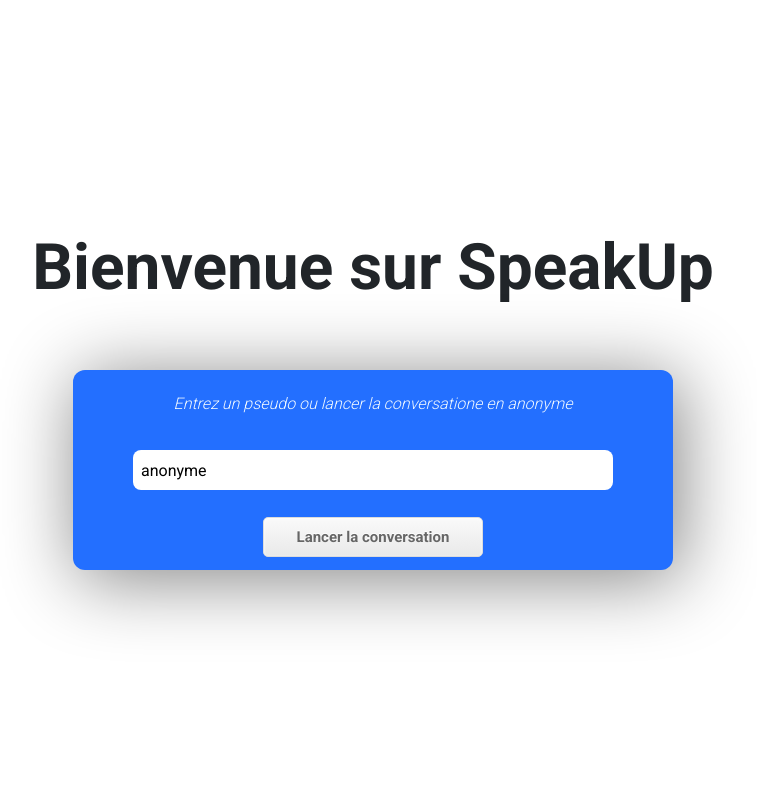
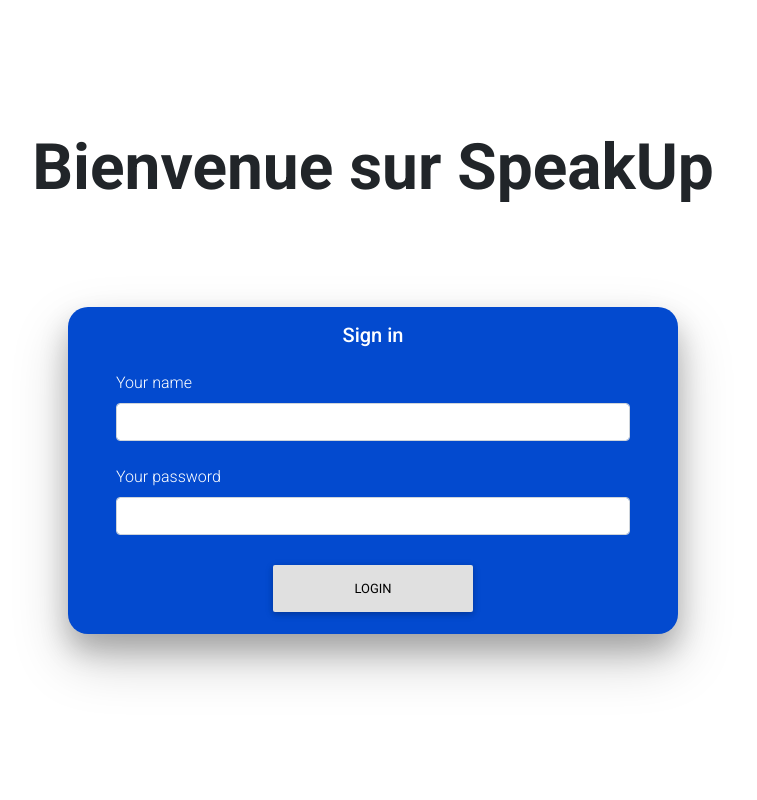
Before and after one commit to charlesgourdin/HPI-front, a React (Create React App) app: page / in a window 1280 px wide. Shown: the top 800 px of the page, without its empty margins (267-1024 px from the left). Built offline with nearby package versions, Linux system fonts and the light colour scheme; no server answers.

Commit message:
Mise en place des composants accueil et identification

```diff
--- a/src/App.js
+++ b/src/App.js
@@ -1,6 +1,7 @@
 import React from 'react';
 import './App.css';
-import Accueil from './pages/Accueil';
+import AccueilPsy from './pages/AccueilPsy';
+import AccueilCollab from './pages/AccueilCollab';
 import Psychologue from './pages/Psychologue';
 import Collaborateur from './pages/Collaborateur';
 import 'bootstrap/dist/css/bootstrap.min.css';
@@ -26,7 +27,7 @@
       const path = "/collab";
       return (
         <>
-          <Route exact path='/' component={Accueil} />
+          <Route exact path='/id' component={AccueilCollab} />
           <Route path={path} component={Collaborateur} />
         </>
       )
@@ -50,10 +51,11 @@
     }}>
       <SocketProvider>
         <BrowserRouter>
-          <Route exact path='/' component={Accueil} />
+          <Route exact path='/' component={AccueilPsy} />
+          <Route path='/id' component={AccueilCollab} />
           <Route path='/psy' component={Psychologue} />
           <Route path='/collab' component={Collaborateur} />
-          {url_test()}
+          {/* {url_test()} */}
         </BrowserRouter>
       </SocketProvider>
     </div>
--- a/src/pages/Accueil.css
+++ /dev/null
@@ -1,69 +0,0 @@
-.accueilContainer{
-    width: 100vw;
-    height: 100vh;
-    display: flex;
-    flex-direction: column;
-    justify-content: center;
-    align-items: center;
-}
-
-.accueilContainer h2{
-    margin-bottom: 64px;
-    font-weight: bold;
-    font-size: 64px;
-}
-
-.accueilForm{
-    background-color: #236FFF;
-    height: 200px;
-    width: 600px;
-    border-radius: 12px;
-    display: flex;
-    flex-direction: column;
-    justify-content: space-around;
-    align-items: center;
-    -webkit-box-shadow: 6px 8px 74px 2px rgba(0,0,0,0.48);
-    -moz-box-shadow: 6px 8px 74px 2px rgba(0,0,0,0.48);
-    box-shadow: 6px 8px 74px 2px rgba(0,0,0,0.48);
-}
-
-.accueilForm p {
-    color: aliceblue;
-    margin: 8px;
-    font-style:Italic;
-}
-
-.accueilForm input {
-    width: 80%;
-    height: 40px;
-    border-radius: 8px;
-    border: none;
-    font-family: 'Roboto', sans-serif;
-    padding: 8px;
-}
-
-.accueilForm button {
-	box-shadow:inset 0px 1px 3px 0px #ffffff;
-	background:linear-gradient(to bottom, #f9f9f9 5%, #e9e9e9 100%);
-	background-color:#f9f9f9;
-	border-radius:5px;
-	border:1px solid #dcdcdc;
-	display:inline-block;
-	cursor:pointer;
-	color:#666666;
-	font-family: 'Roboto', sans-serif;
-	font-size:15px;
-	font-weight:bold;
-	padding:8px 33px;
-	text-decoration:none;
-	text-shadow:0px -1px 0px #ffffff;
-}
-.accueilForm button:hover {
-    background:linear-gradient(to bottom, #e9e9e9 5%, #f9f9f9 100%);
-	background-color:#e9e9e9;
-}
-
-.accueilForm button:active {
-	position:relative;
-	top:1px;
-}
--- a/src/pages/Accueil.js
+++ /dev/null
@@ -1,29 +0,0 @@
-import React, { useContext, useState } from 'react';
-import { Link } from 'react-router-dom'
-import './Accueil.css';
-import { SocketContext } from '../providers/SocketContext'
-
-const Accueil = () => {
-
-    const { changeUsername } = useContext(SocketContext)
-    const [name, changeName] = useState('anonyme')
-
-    return (
-        <div className='accueilContainer'>
-            <h2>Bienvenue sur SpeakUp</h2>
-            <div className='accueilForm'>
-                <p>Entrez un pseudo ou lancer la conversatione en anonyme</p>
-                <input
-                    type='text'
-                    id='user'
-                    name='user'
-                    onChange={e => changeName(e.target.value)}
-                    value={name}
-                />
-                <Link to={'/collab'}><button onClick={() => changeUsername(name)}>Lancer la conversation</button></Link>
-            </div>
-        </div>
-    )
-}
-
-export default Accueil;
--- /dev/null
+++ b/src/pages/AccueilCollab.js
@@ -0,0 +1,50 @@
+import React, { useContext, useState } from 'react';
+import { Link } from 'react-router-dom'
+import { SocketContext } from '../providers/SocketContext'
+import { MDBCol } from 'mdbreact'
+
+const AccueilCollab = () => {
+
+    const { changeUsername } = useContext(SocketContext)
+    const [name, changeName] = useState('anonyme')
+
+    return (
+        <div className='w-100 h-100 d-flex flex-column justify-content-center align-items-center'>
+            <h2 style={{
+                marginBottom: '64px',
+                fontWeight: 'bold',
+                fontSize: '64px'
+            }}>
+                Bienvenue sur SpeakUp
+            </h2>
+            <MDBCol md='6' className='d-flex align-items-center'>
+                <form className='w-100 px-5 py-3 z-depth-4' style={{
+                    backgroundColor: '#034ACF',
+                    borderRadius: '20px'
+                }}>
+                    <p className='h5 text-center mb-4 white-text'>Entrez un pseudo ou lancer la conversation en anonyme</p>
+                    <label htmlFor='defaultFormLoginEmailEx' className='white-text'>
+                        Votre pseudo
+                  </label>
+                    <input type='text'
+                        id='user'
+                        name='user'
+                        onChange={e => changeName(e.target.value)}
+                        value={name}
+                        className='form-control' />
+                    <div className='text-center mt-4'>
+                        <Link to={'/collab'}><button
+                            className='btn btn-light'
+                            type='submit'
+                            style={{ width: '300px' }}
+                            onClick={() => changeUsername(name)}>
+                            Lancer la conversation
+                    </button></Link>
+                    </div>
+                </form>
+            </MDBCol>
+        </div>
+    )
+}
+
+export default AccueilCollab;
--- /dev/null
+++ b/src/pages/AccueilPsy.js
@@ -0,0 +1,76 @@
+import React, { Component, useContext, useState } from 'react';
+import { Link } from 'react-router-dom'
+import { SocketContext } from '../providers/SocketContext'
+import { MDBCol } from 'mdbreact'
+
+class AccueilPsy extends Component {
+    constructor(props) {
+        super(props)
+        this.state = {
+
+        }
+    }
+
+    updateField = (event) => {
+        this.setState({ [event.target.name]: event.target.value })
+    }
+
+    handleSubmit = (e) => {
+        e.preventDefault();
+        fetch("/",
+            {
+                method: 'POST',
+                headers: new Headers({
+                    'Content-Type': 'application/json'
+                }),
+                body: JSON.stringify(this.state),
+            })
+            .then(res => {
+                if (res.ok) {
+                    return res.json()
+                }
+                else {
+                    throw new Error(res.statusText);
+                }
+            })
+            .catch(err => this.setState({ "flash": err.message }))
+    }
+
+    render() {
+        return (
+            <div className='w-100 h-100 d-flex flex-column justify-content-center align-items-center'>
+                <h2 style={{
+                    marginBottom: '64px',
+                    fontWeight: 'bold',
+                    fontSize: '64px'
+                }}>
+                    Bienvenue sur SpeakUp
+            </h2>
+                <MDBCol md='6' className='d-flex align-items-center'>
+                    <form className='w-100 px-5 py-3 z-depth-4' style={{
+                        backgroundColor: '#034ACF',
+                        borderRadius: '20px'
+                    }}>
+                        <p className='h5 text-center mb-4 white-text'>Sign in</p>
+                        <label htmlFor='username' className='white-text'>
+                            Your name
+                  </label>
+                        <input type='text' id='username' name='username' className='form-control' onChange={this.updateField}/>
+                        <br />
+                        <label htmlFor='password' className='white-text'>
+                            Your password
+                  </label>
+                        <input type='password' id='password' name='password' className='form-control' onChange={this.updateField}/>
+                        <div className='text-center mt-4'>
+                            <Link to='/psy'><button className='btn btn-light' type='submit' style={{ width: '200px' }} >
+                                Login
+                    </button></Link>
+                        </div>
+                    </form>
+                </MDBCol>
+            </div>
+        )
+    }
+}
+
+export default AccueilPsy;
```
